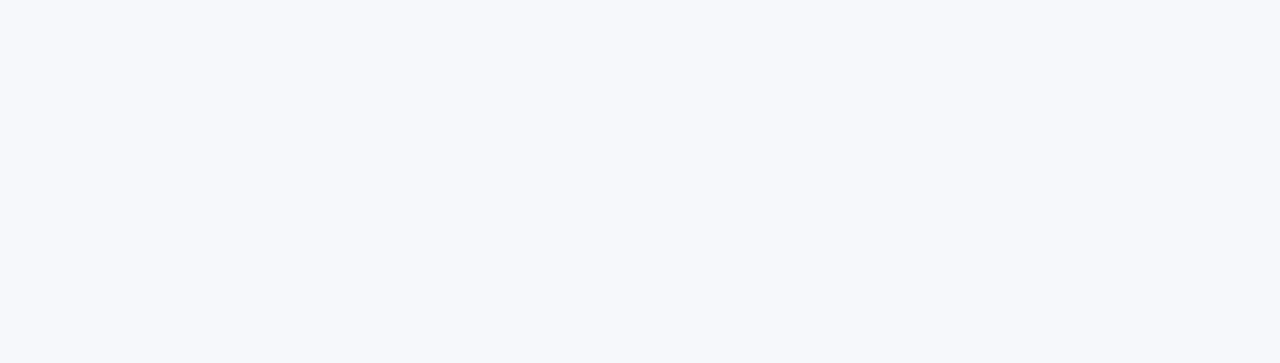
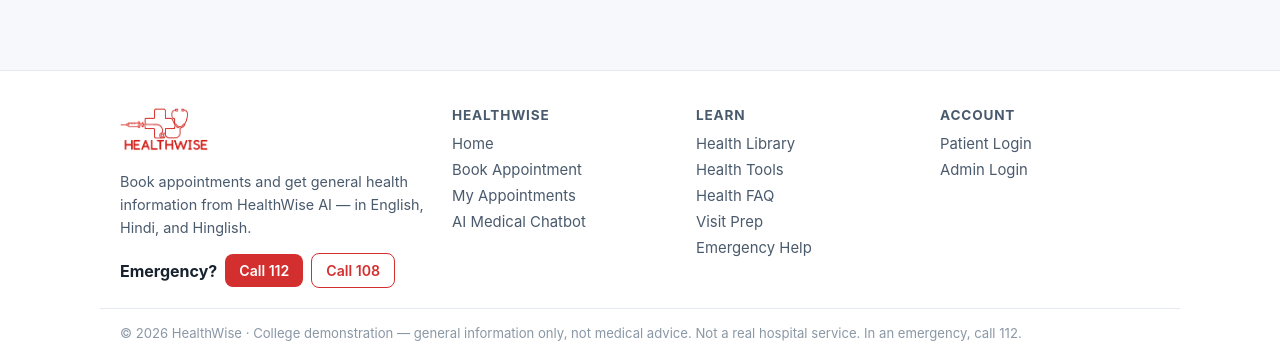
Before and after one commit to Meetduggar23/healthwise-project, a React (Vite) app in the folder client/: page / in a window 1280 px wide. Shown: the part 1124-1487 px from the top of the page. Before the commit the page ends 1174 px from the top, so only its background shows below. Built offline with nearby package versions, Linux system fonts and the light colour scheme; no server answers.

Commit message:
Navbar placement fixes + site footer

```diff
--- a/client/src/App.tsx
+++ b/client/src/App.tsx
@@ -2,6 +2,7 @@ import { BrowserRouter, Routes, Route, Navigate } from "react-router-dom";
 import { AuthProvider } from "./components/AuthContext";
 import { AdminAuthProvider } from "./components/AdminAuthContext";
 import { Navbar } from "./components/Navbar";
+import { Footer } from "./components/Footer";
 import { ProtectedRoute } from "./components/ProtectedRoute";
 import { AdminRoute } from "./components/AdminRoute";
 import { ChatWidget } from "./components/ChatWidget";
@@ -39,6 +40,7 @@ export default function App() {
             <Route path="/admin/dashboard" element={<AdminRoute><AdminDashboard /></AdminRoute>} />
             <Route path="*" element={<Navigate to="/" replace />} />
           </Routes>
+          <Footer />
           <ChatWidget />
         </BrowserRouter>
       </AdminAuthProvider>
--- /dev/null
+++ b/client/src/components/Footer.tsx
@@ -0,0 +1,46 @@
+import { Link } from "react-router-dom";
+
+export function Footer() {
+  return (
+    <footer className="footer">
+      <div className="footer-inner">
+        <div className="footer-brand">
+          <img src="/logo.png" alt="HealthWise logo" />
+          <p>
+            Book appointments and get general health information from HealthWise AI —
+            in English, Hindi, and Hinglish.
+          </p>
+          <div className="footer-emg">
+            <span>Emergency?</span>
+            <a className="btn btn-sm" href="tel:112">Call 112</a>
+            <a className="btn btn-sm btn-outline" href="tel:108">Call 108</a>
+          </div>
+        </div>
+        <div className="footer-col">
+          <h4>HealthWise</h4>
+          <Link to="/">Home</Link>
+          <Link to="/book">Book Appointment</Link>
+          <Link to="/appointments">My Appointments</Link>
+          <Link to="/chat">AI Medical Chatbot</Link>
+        </div>
+        <div className="footer-col">
+          <h4>Learn</h4>
+          <Link to="/library">Health Library</Link>
+          <Link to="/tools">Health Tools</Link>
+          <Link to="/faq">Health FAQ</Link>
+          <Link to="/visit-prep">Visit Prep</Link>
+          <Link to="/emergency">Emergency Help</Link>
+        </div>
+        <div className="footer-col">
+          <h4>Account</h4>
+          <Link to="/login">Patient Login</Link>
+          <Link to="/admin/login">Admin Login</Link>
+        </div>
+      </div>
+      <div className="footer-bottom">
+        © 2026 HealthWise · College demonstration — general information only, not medical
+        advice. Not a real hospital service. In an emergency, call 112.
+      </div>
+    </footer>
+  );
+}
--- a/client/src/styles.css
+++ b/client/src/styles.css
@@ -101,13 +101,22 @@ h2 { font-size: 1.35rem; margin: 0 0 8px; }
 .nav-drop-btn:hover { background: #f0f3f7; color: var(--ink); }
 .nav-drop-btn.active { background: var(--brand-soft); color: var(--brand-dark); font-weight: 700; }
 .nav-drop-menu {
-  position: absolute; top: calc(100% + 8px); left: 0; z-index: 100;
+  position: absolute; top: calc(100% + 8px); right: 0; z-index: 100;
   min-width: 210px; background: #fff; border: 1px solid var(--line);
   border-radius: 12px; box-shadow: var(--shadow); padding: 6px;
   display: flex; flex-direction: column;
 }
 .nav-drop-menu a { display: block; padding: 10px 14px; border-radius: 8px; }
-@media (max-width: 860px) {
+/* Collapse the navbar earlier (tablets): 6 links no longer fit side-by-side. */
+@media (max-width: 1020px) {
+  .nav-links {
+    display: none; position: absolute; top: 100%; left: 0; right: 0;
+    background: #fff; flex-direction: column; padding: 10px 20px 16px; border-bottom: 1px solid var(--line);
+  }
+  .nav-links.open { display: flex; }
+  .nav-toggle { display: block; margin-left: auto; }
+  .nav-right { margin-left: 0; }
+  .navbar .nav-inner { position: relative; flex-wrap: wrap; }
   .nav-drop-menu {
     position: static; box-shadow: none; border: none; border-left: 2px solid var(--line);
     border-radius: 0; margin: 2px 0 2px 14px; padding: 0 0 0 6px; min-width: 0;
@@ -258,14 +267,6 @@ h2 { font-size: 1.35rem; margin: 0 0 8px; }
   .hero h1 { font-size: 1.9rem; }
   .feature-grid, .steps { grid-template-columns: 1fr; }
   .field-row { grid-template-columns: 1fr; }
-  .nav-links {
-    display: none; position: absolute; top: 100%; left: 0; right: 0;
-    background: #fff; flex-direction: column; padding: 10px 20px 16px; border-bottom: 1px solid var(--line);
-  }
-  .nav-links.open { display: flex; }
-  .nav-toggle { display: block; margin-left: auto; }
-  .nav-right { margin-left: 0; }
-  .navbar .nav-inner { position: relative; flex-wrap: wrap; }
   .chat-layout { grid-template-columns: 1fr; }
   .chat-sidebar { display: none; }
   .chat-sidebar.open { display: flex; position: absolute; z-index: 5; width: 260px; height: 100%; box-shadow: var(--shadow); }
@@ -334,3 +335,27 @@ h2 { font-size: 1.35rem; margin: 0 0 8px; }
 .faq-a { padding: 0 20px 18px; color: var(--ink-soft); line-height: 1.6; font-size: 0.95rem; }
 .faq-a ul { margin: 8px 0 0; padding-left: 20px; }
 .prep-list { margin: 8px 0 0; padding-left: 20px; color: var(--ink-soft); line-height: 1.7; font-size: 0.95rem; }
+
+/* Footer */
+.footer { border-top: 1px solid var(--line); background: #fff; margin-top: 20px; }
+.footer-inner {
+  max-width: 1080px; margin: 0 auto; padding: 36px 20px 20px;
+  display: grid; grid-template-columns: 1.4fr 1fr 1fr 1fr; gap: 24px;
+}
+.footer-brand img { height: 44px; width: auto; }
+.footer-brand p { color: var(--ink-soft); font-size: 0.9rem; line-height: 1.6; }
+.footer-emg { display: flex; align-items: center; gap: 8px; flex-wrap: wrap; margin-top: 12px; font-weight: 700; }
+.footer-col { display: flex; flex-direction: column; gap: 8px; }
+.footer-col h4 { margin: 0 0 4px; font-size: 0.85rem; text-transform: uppercase; letter-spacing: 0.06em; color: var(--ink-soft); }
+.footer-col a { color: var(--ink-soft); font-size: 0.93rem; }
+.footer-col a:hover { color: var(--brand-dark); }
+.footer-bottom {
+  max-width: 1080px; margin: 0 auto; padding: 14px 20px 22px;
+  border-top: 1px solid var(--line); color: var(--muted); font-size: 0.82rem; line-height: 1.6;
+}
+@media (max-width: 860px) {
+  .footer-inner { grid-template-columns: 1fr 1fr; }
+}
+@media (max-width: 560px) {
+  .footer-inner { grid-template-columns: 1fr; }
+}
```
